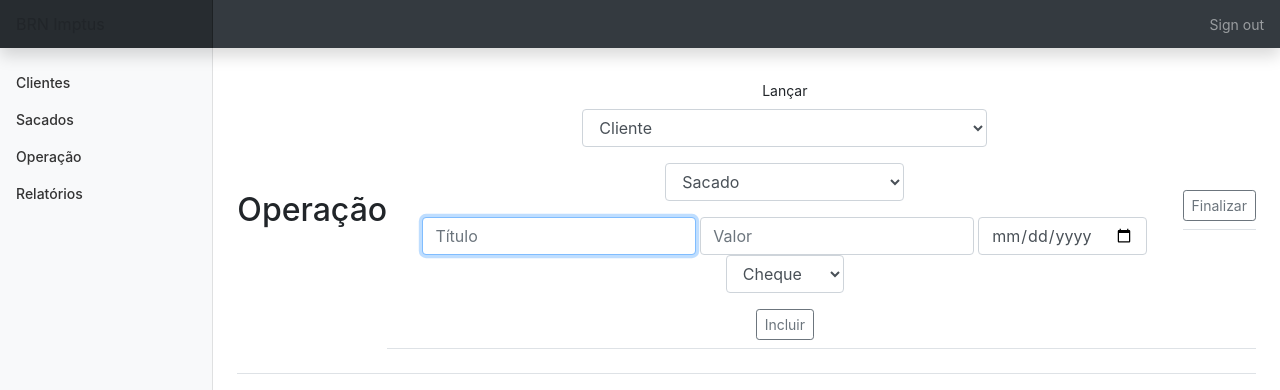
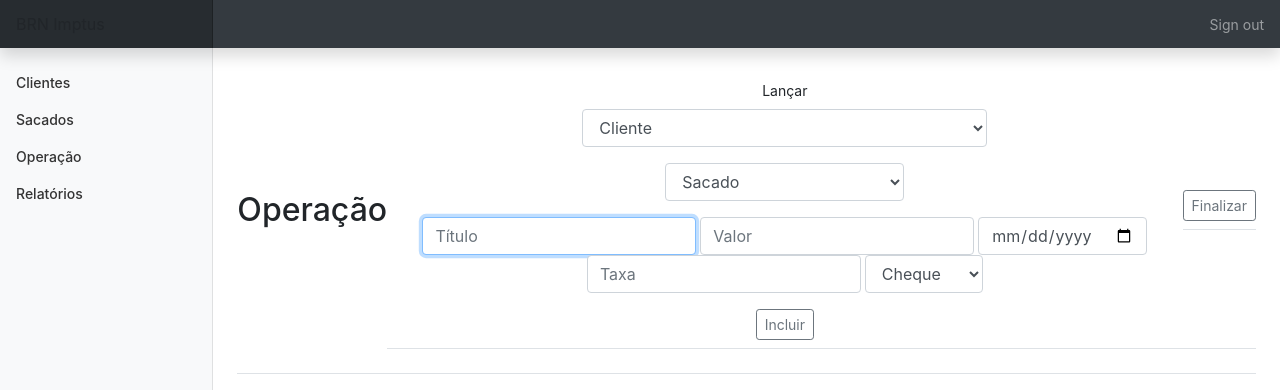
Before and after one commit to brnbarbosa/Sistema, a Flask app: page /operacao in a window 1280 px wide. Shown: the top 390 px of the page. Run offline with Flask 2, Linux system fonts and the light colour scheme; a user stored in the database is signed in; data comes from the database, SQL or seed files in the repository; both versions use the stored data as it was after the commit; data that the repository does not hold is empty; some libraries are stand-ins or nearby versions.

Commit message:
liquido done

```diff
--- a/app.py
+++ b/app.py
@@ -1,6 +1,6 @@
 from cs50 import SQL
 import sqlite3
-from datetime import date
+from datetime import datetime, date
 
 from flask import Flask, flash, jsonify, redirect, render_template, request, session, g, current_app
 from flask_session import Session
@@ -12,7 +12,7 @@ from werkzeug.exceptions import default_exceptions, HTTPException, InternalServe
 from werkzeug.security import check_password_hash, generate_password_hash
 
 # side script for support
-from helper import login_required, dias, prazo_medio, fator, liquido
+from helper import login_required, prazo_medio, lqd
 
 app = Flask(__name__)
 
@@ -140,13 +140,18 @@ def operacao():
         nm_cliente = request.form.get('cliente')
         nm_sacado = request.form.get('sacado')
         titulo = request.form.get('titulo')
-        valor = request.form.get('valor')
-        vencimento = request.form.get('vencimento')
+        valor = float(request.form.get('valor'))
+
+        venc = datetime.strptime(request.form.get('vencimento'), '%Y-%m-%d')
+        vencimento = date(venc.year, venc.month, venc.day)
+
         tipo = request.form.get('tipo')
+        taxa = float(request.form.get('tx'))
 
+        liquido = float(lqd(vencimento, taxa, valor))
 
-        cur.execute('INSERT INTO bordero (cliente, sacado, titulo, valor, vencimento, dt_nego, tipo) VALUES (?,?,?,?,?,?,?)',
-                    (nm_cliente, nm_sacado, titulo, valor, vencimento, date.today(), tipo))
+        cur.execute('INSERT INTO bordero (cliente, sacado, titulo, valor, vencimento, dt_nego, tipo, taxa, lqd) VALUES (?,?,?,?,?,?,?,?,?)',
+                    (nm_cliente, nm_sacado, titulo, valor, request.form.get('vencimento'), date.today(), tipo, taxa, liquido))
 
         con.commit()
 
@@ -163,8 +168,8 @@ def bordero():
     # create a cursor
     cur = con.cursor()
 
-    total = cur.execute('SELECT SUM(valor) FROM bordero')
-    n_titulo = cur.execute('SELECT SUM(titulo) FROM bordero')
+    return redirect('/')
+
 
 
 
--- a/helper.py
+++ b/helper.py
@@ -1,7 +1,7 @@
 from flask import redirect, render_template, request, session
 from functools import wraps
 
-from datetime import date
+from datetime import datetime, date
 
 def login_required(f):
     # decorator to check login
@@ -12,14 +12,12 @@ def login_required(f):
         return f(*args, **kwargs)
     return decorated_function
 
-def dias(vencimento):
-    return (date.today() - vencimento)
 
 def prazo_medio(n_titulos, dias):
     return (dias / n_titulos)
 
-def fator(taxa, dias):
-    return ((taxa/30) * dias)
-
-def liquido(fator, valor):
-    return (valor * fator)
+def lqd(vencimento, taxa, valor):
+    dias = (vencimento - date.today()).days
+    fator = ((taxa/30) * dias)/100
+    liquido = valor - (fator * valor)
+    return float(liquido)
--- a/templates/operacao.html
+++ b/templates/operacao.html
@@ -32,8 +32,9 @@
                     </div>
                     <div class='form-goup'>
                         <input name='titulo' autofocus class='form-control' placeholder='Título' type='text'>
-                        <input name='valor' autofocus class='form-control' placeholder='Valor' type='text'>
+                        <input name='valor' autofocus class='form-control' placeholder='Valor' type='number' step='0.01'>
                         <input name='vencimento' autofocus class='form-control' placeholder='Vencimento' type='date'>
+                        <input name='tx' autofocus class='form-control' placeholder='Taxa' type='number' step='0.01'>
                         <select class='form-control' name='tipo'>
                             <option disabled select value>Tipo</option>
                             <option value='cheque'>Cheque</option>
```
Also changed, not shown: brn.db, 1 other file.
